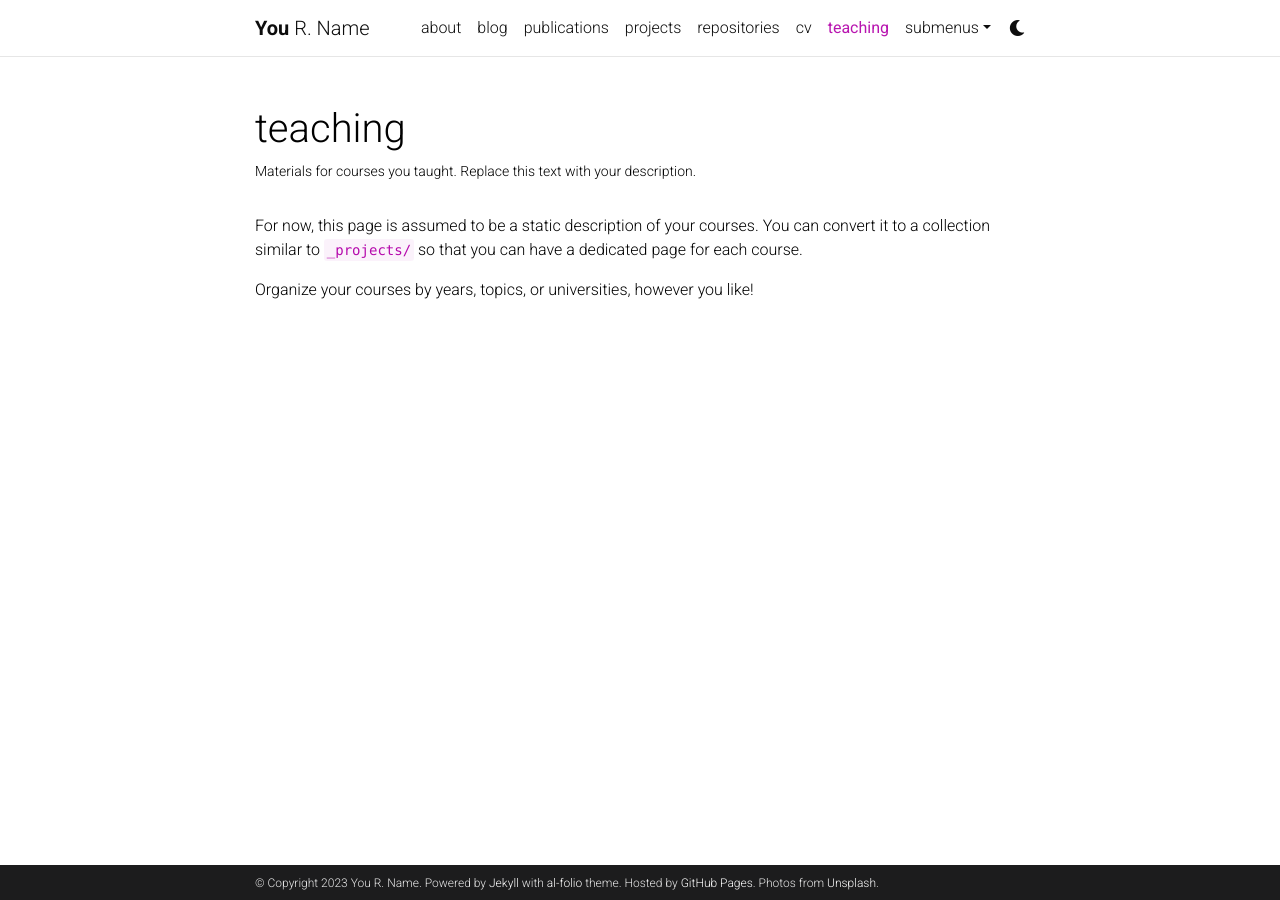
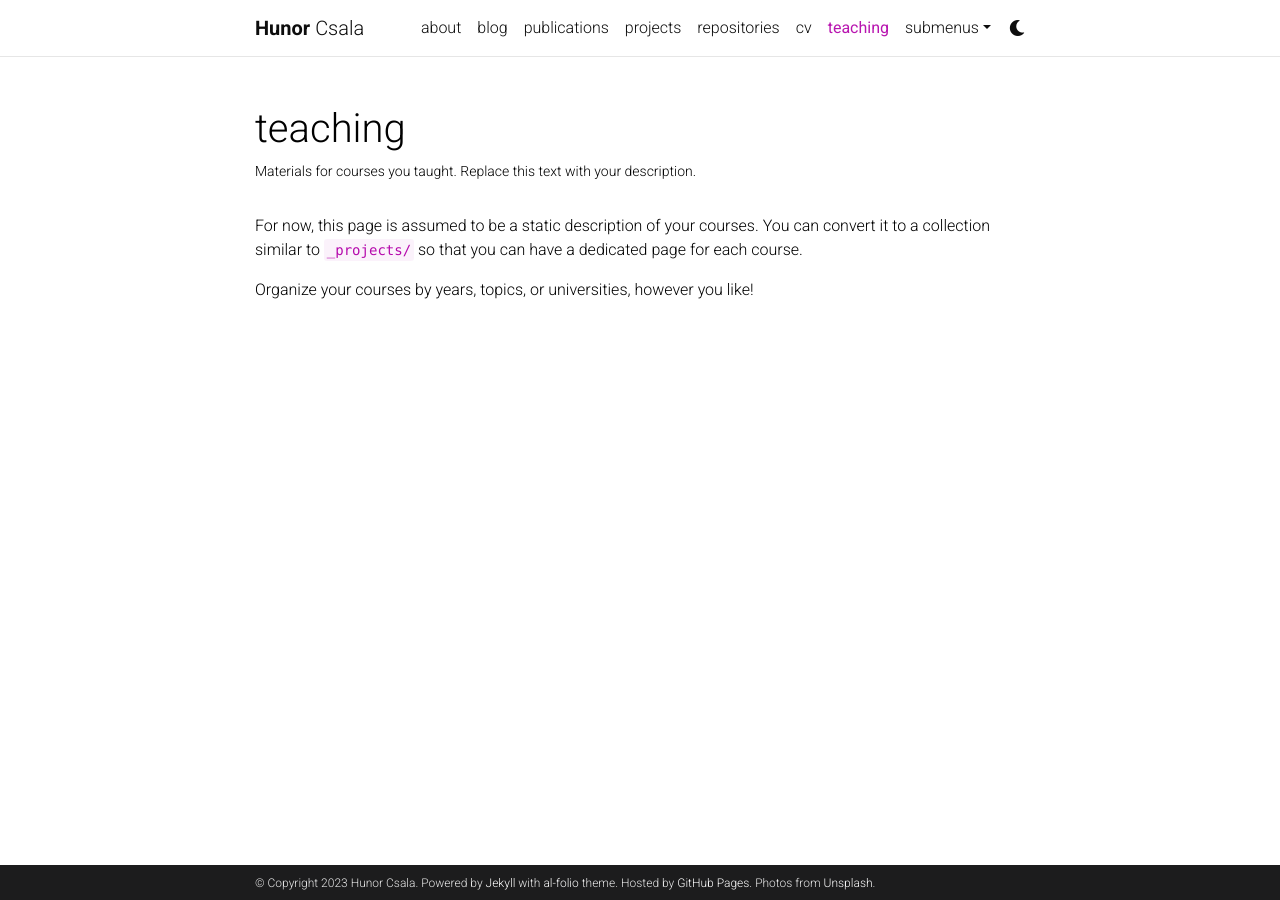
Before and after one commit to TsChala/TsChala.github.io, a Jekyll site: the page built from _pages/teaching.md, in a window 1280 px wide. Built offline with Jekyll 4.4.1, drawn with Linux system fonts in a browser that asks for light colours; comment, search, counter and statistics services are not loaded; a style sheet for code colours, icons or effects is not loaded.

Commit message:
Update _config.yml

```diff
--- a/_config.yml
+++ b/_config.yml
@@ -3,10 +3,10 @@
 # -----------------------------------------------------------------------------
 
 title: blank # the website title (if blank, full name will be used instead)
-first_name: You
-middle_name: R.
-last_name: Name
-email: you@example.com
+first_name: Hunor
+middle_name:
+last_name: Csala
+email: hunor.csala@sci.utah.edu
 description: > # the ">" symbol means to ignore newlines until "footer_text:"
   A simple, whitespace theme for academics. Based on [*folio](https://github.com/bogoli/-folio) design.
 footer_text: >
@@ -18,7 +18,7 @@ keywords: jekyll, jekyll-theme, academic-website, portfolio-website  # add your
 lang: en # the language of your site (for example: en, fr, cn, ru, etc.)
 icon: ⚛️  # the emoji used as the favicon (alternatively, provide image name in /assets/img/)
 
-url: https://alshedivat.github.io # the base hostname & protocol for your site
+url: https://TsChala.github.io # the base hostname & protocol for your site
 baseurl: /al-folio # the subpath of your site, e.g. /blog/
 last_updated: false # set to true if you want to display last updated in the footer
 impressum_path:  # set to path to include impressum link in the footer, use the same path as permalink in a page, helps to conform with EU GDPR
@@ -73,9 +73,9 @@ og_image: # The site-wide (default for all links) Open Graph preview image
 
 github_username: # your GitHub user name
 gitlab_username: # your GitLab user name
-twitter_username: # your Twitter handle
+twitter_username: csalahunor # your Twitter handle
 mastodon_username: # your mastodon instance+username in the format instance.tld/@username
-linkedin_username: # your LinkedIn user name
+linkedin_username: csalahunor # your LinkedIn user name
 telegram_username: # your Telegram user name
 scholar_userid: # your Google Scholar ID
 semanticscholar_id: # your Semantic Scholar ID
```
